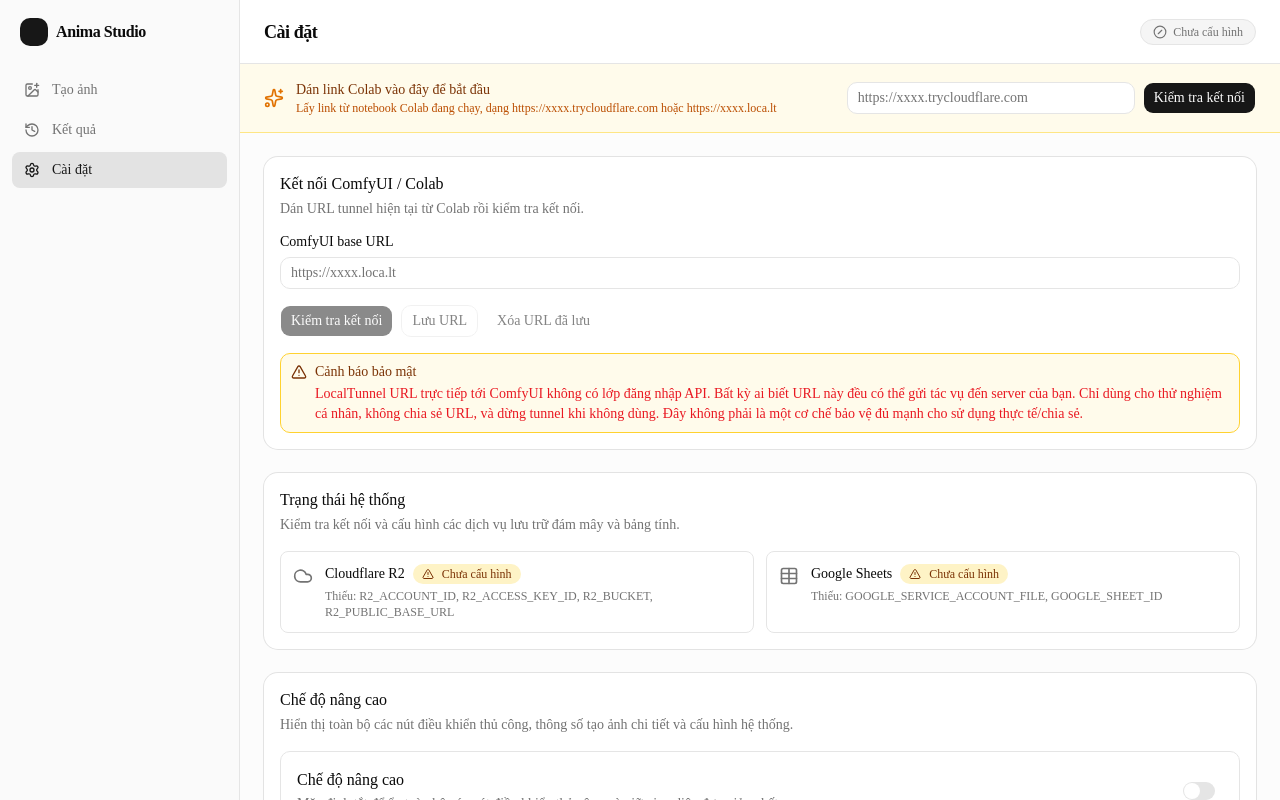
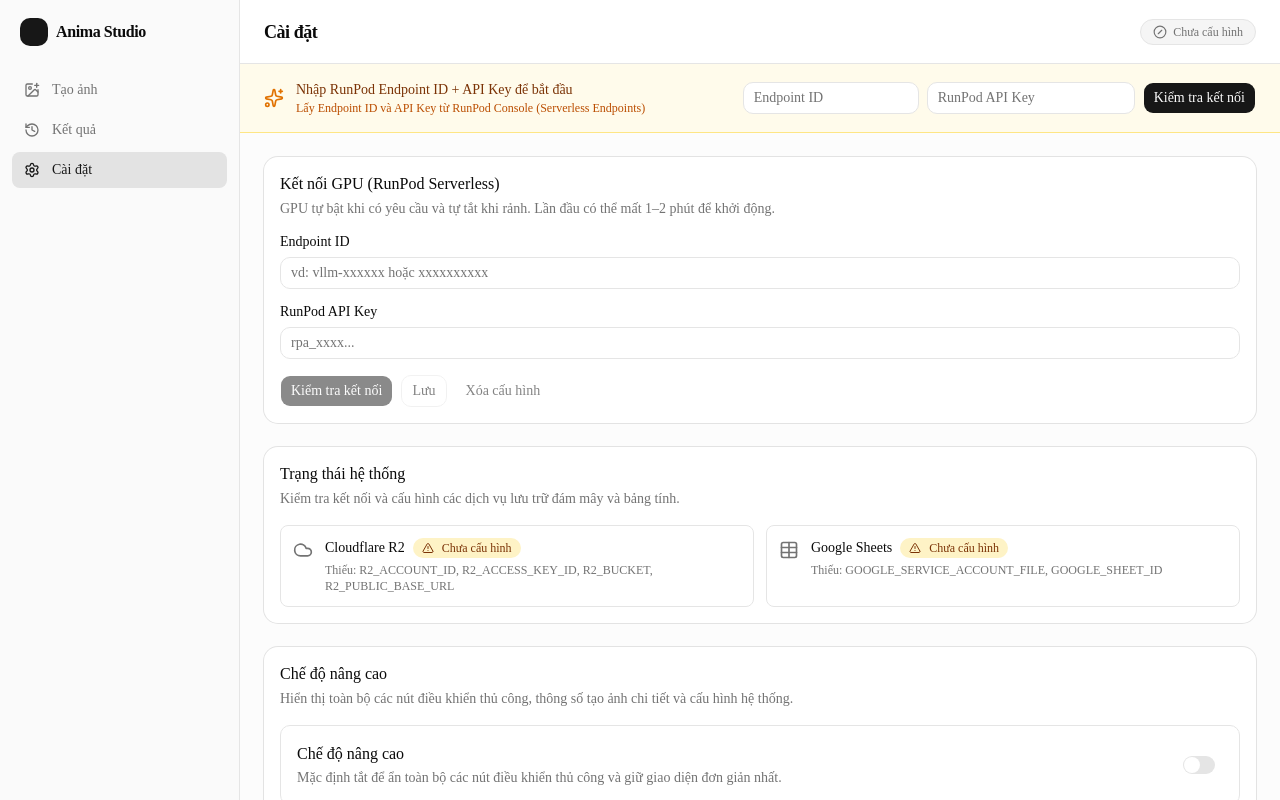
Before and after one commit to PromptSmithX/genflow-studio, a Next.js app: page /settings in a window 1280 px wide. Built offline with nearby package versions, Linux system fonts and the light colour scheme; no server answers; the database is empty.

Commit message:
feat(ui): update connection card and onboarding banner for RunPod Serverless

```diff
--- a/components/app-shell/connect-onboarding.tsx
+++ b/components/app-shell/connect-onboarding.tsx
@@ -5,44 +5,49 @@ import { toast } from "sonner";
 import { Sparkles, Loader2 } from "lucide-react";
 import { Button } from "@/components/ui/button";
 import { Input } from "@/components/ui/input";
-import { useSettings, useUpdateSettings } from "@/hooks/use-settings";
+import { useUpdateSettings } from "@/hooks/use-settings";
 import { useConnectionTest, useHeaderConnectionState } from "@/hooks/use-connection";
 
-/**
- * A full-width banner shown on every studio page while ComfyUI isn't
- * connected -- the first thing a non-technical user needs to do each time
- * the dev hands them a fresh Colab tunnel link. Hidden once connected.
- */
 export function ConnectOnboarding() {
   const { state } = useHeaderConnectionState();
-  const { data: settings } = useSettings();
   const updateSettings = useUpdateSettings();
   const testMutation = useConnectionTest();
-  const [url, setUrl] = useState("");
+  const [endpointId, setEndpointId] = useState("");
+  const [apiKey, setApiKey] = useState("");
 
   if (state === "connected" || state === "checking") return null;
 
   function handleConnect() {
-    if (!url.trim()) {
-      toast.error("Dán link Colab vào ô trước khi kiểm tra");
+    if (!endpointId.trim()) {
+      toast.error("Nhập Endpoint ID trước khi kiểm tra");
       return;
     }
-    testMutation.mutate(url, {
+    if (!apiKey.trim()) {
+      toast.error("Nhập API Key trước khi kiểm tra");
+      return;
+    }
+    testMutation.mutate(
+      { endpointId: endpointId.trim(), apiKey: apiKey.trim() },
+      {
         onSuccess: (result) => {
           if (result.state !== "connected") {
-          toast.error(result.error?.message ?? "Không kết nối được, kiểm tra lại link");
+            toast.error(result.error?.message ?? "Không kết nối được, kiểm tra lại thông tin");
             return;
           }
           updateSettings.mutate(
-          { comfyBaseUrl: url },
+            {
+              runpodEndpointId: endpointId.trim(),
+              runpodApiKey: apiKey.trim(),
+            },
             {
               onSuccess: () => toast.success("Đã kết nối! Bạn có thể bắt đầu tạo ảnh."),
-            onError: () => toast.error("Kết nối OK nhưng lưu link bị lỗi, thử lại"),
+              onError: () => toast.error("Kết nối OK nhưng lưu cấu hình bị lỗi, thử lại"),
             },
           );
         },
-      onError: () => toast.error("Không kết nối được, kiểm tra lại link"),
-    });
+        onError: () => toast.error("Không kết nối được, kiểm tra lại thông tin"),
+      },
+    );
   }
 
   const isBusy = testMutation.isPending || updateSettings.isPending;
@@ -53,21 +58,25 @@ export function ConnectOnboarding() {
         <Sparkles className="h-5 w-5 shrink-0 text-amber-600" aria-hidden />
         <div className="min-w-[220px] flex-1">
           <p className="text-sm font-medium text-amber-900">
-            {settings?.comfyBaseUrl
-              ? "Mất kết nối tới Colab — dán link mới ở đây"
-              : "Dán link Colab vào đây để bắt đầu"}
+            Nhập RunPod Endpoint ID + API Key để bắt đầu
           </p>
           <p className="text-xs text-amber-700">
-            Lấy link từ notebook Colab đang chạy, dạng https://xxxx.trycloudflare.com hoặc
-            https://xxxx.loca.lt
+            Lấy Endpoint ID và API Key từ RunPod Console (Serverless Endpoints)
           </p>
         </div>
-        <div className="flex w-full gap-2 sm:w-auto">
+        <div className="flex w-full flex-wrap gap-2 sm:w-auto">
           <Input
-            value={url}
-            onChange={(e) => setUrl(e.target.value)}
-            placeholder="https://xxxx.trycloudflare.com"
-            className="bg-white sm:w-72"
+            value={endpointId}
+            onChange={(e) => setEndpointId(e.target.value)}
+            placeholder="Endpoint ID"
+            className="bg-white sm:w-44"
+          />
+          <Input
+            type="password"
+            value={apiKey}
+            onChange={(e) => setApiKey(e.target.value)}
+            placeholder="RunPod API Key"
+            className="bg-white sm:w-52"
           />
           <Button onClick={handleConnect} disabled={isBusy}>
             {isBusy ? <Loader2 className="h-4 w-4 animate-spin" /> : "Kiểm tra kết nối"}
--- a/components/settings/connection-card.tsx
+++ b/components/settings/connection-card.tsx
@@ -2,12 +2,11 @@
 
 import { useState } from "react";
 import { toast } from "sonner";
-import { AlertTriangle, CheckCircle2, XCircle } from "lucide-react";
+import { CheckCircle2, XCircle } from "lucide-react";
 import { Card, CardContent, CardHeader, CardTitle, CardDescription } from "@/components/ui/card";
 import { Button } from "@/components/ui/button";
 import { Input } from "@/components/ui/input";
 import { Label } from "@/components/ui/label";
-import { Alert, AlertDescription, AlertTitle } from "@/components/ui/alert";
 import { Badge } from "@/components/ui/badge";
 import { Skeleton } from "@/components/ui/skeleton";
 import { useSettings, useUpdateSettings } from "@/hooks/use-settings";
@@ -19,42 +18,69 @@ export function ConnectionCard() {
   const updateSettings = useUpdateSettings();
   const testMutation = useConnectionTest();
 
-  const [url, setUrl] = useState("");
+  const [endpointId, setEndpointId] = useState("");
+  const [apiKey, setApiKey] = useState("");
   const [lastResult, setLastResult] = useState<ConnectionTestResponse | null>(null);
   const [syncedSettings, setSyncedSettings] = useState<typeof settings>(undefined);
-  const hasUnsavedChanges = url !== (settings?.comfyBaseUrl ?? "");
+
+  const hasUnsavedChanges =
+    endpointId !== (settings?.runpodEndpointId ?? "") || Boolean(apiKey);
 
   if (settings !== syncedSettings) {
     setSyncedSettings(settings);
-    if (settings) setUrl(settings.comfyBaseUrl ?? "");
+    if (settings) {
+      setEndpointId(settings.runpodEndpointId ?? "");
+      setApiKey("");
+    }
   }
 
   function handleTest() {
-    testMutation.mutate(url || undefined, {
-      onSuccess: (result) => {
-        setLastResult(result);
-        if (result.state === "connected") toast.success("Kết nối ComfyUI thành công");
-        else toast.error(result.error?.message ?? "Không kết nối được");
+    testMutation.mutate(
+      {
+        endpointId: endpointId || undefined,
+        apiKey: apiKey || undefined,
       },
-      onError: () => toast.error("Không kết nối được tới ComfyUI"),
-    });
+      {
+        onSuccess: (result) => {
+          setLastResult(result);
+          if (result.state === "connected") {
+            toast.success("Kết nối RunPod thành công");
+          } else {
+            toast.error(result.error?.message ?? "Không kết nối được");
+          }
+        },
+        onError: () => toast.error("Không kết nối được tới RunPod"),
+      },
+    );
   }
 
   function handleSave() {
     updateSettings.mutate(
-      { comfyBaseUrl: url },
       {
-        onSuccess: () => toast.success("Đã lưu URL kết nối"),
+        runpodEndpointId: endpointId,
+        runpodApiKey: apiKey || undefined,
+      },
+      {
+        onSuccess: () => {
+          setApiKey("");
+          toast.success("Đã lưu cấu hình RunPod");
+        },
         onError: (e) => toast.error(e instanceof Error ? e.message : "Lưu thất bại"),
       },
     );
   }
 
   function handleClear() {
-    setUrl("");
+    setEndpointId("");
+    setApiKey("");
+    setLastResult(null);
     updateSettings.mutate(
-      { comfyBaseUrl: null },
-      { onSuccess: () => { setLastResult(null); toast.success("Đã xóa URL đã lưu"); } },
+      { runpodEndpointId: null, runpodApiKey: null },
+      {
+        onSuccess: () => {
+          toast.success("Đã xóa cấu hình RunPod");
+        },
+      },
     );
   }
 
@@ -67,36 +93,61 @@ export function ConnectionCard() {
     );
   }
 
+  const isConfiguredOrHasInput = Boolean(endpointId || settings?.runpodEndpointId);
+
   return (
     <Card>
       <CardHeader>
-        <CardTitle>Kết nối ComfyUI / Colab</CardTitle>
-        <CardDescription>Dán URL tunnel hiện tại từ Colab rồi kiểm tra kết nối.</CardDescription>
+        <CardTitle>Kết nối GPU (RunPod Serverless)</CardTitle>
+        <CardDescription>
+          GPU tự bật khi có yêu cầu và tự tắt khi rảnh. Lần đầu có thể mất 1–2 phút để khởi động.
+        </CardDescription>
       </CardHeader>
       <CardContent className="space-y-4">
         <div className="space-y-2">
-          <Label htmlFor="comfy-url">ComfyUI base URL</Label>
+          <Label htmlFor="endpoint-id">Endpoint ID</Label>
           <Input
-            id="comfy-url"
-            value={url}
-            onChange={(e) => setUrl(e.target.value)}
-            placeholder="https://xxxx.loca.lt"
+            id="endpoint-id"
+            value={endpointId}
+            onChange={(e) => setEndpointId(e.target.value)}
+            placeholder="vd: vllm-xxxxxx hoặc xxxxxxxxxx"
+          />
+        </div>
+
+        <div className="space-y-2">
+          <Label htmlFor="api-key">RunPod API Key</Label>
+          <Input
+            id="api-key"
+            type="password"
+            value={apiKey}
+            onChange={(e) => setApiKey(e.target.value)}
+            placeholder={
+              settings?.hasRunpodKey ? "Đã lưu — để trống nếu không đổi" : "rpa_xxxx..."
+            }
           />
         </div>
 
         <div className="flex flex-wrap items-center gap-2">
-          <Button onClick={handleTest} disabled={testMutation.isPending || !url}>
+          <Button onClick={handleTest} disabled={testMutation.isPending || !isConfiguredOrHasInput}>
             {testMutation.isPending ? "Đang kiểm tra..." : "Kiểm tra kết nối"}
           </Button>
-          <Button variant="outline" onClick={handleSave} disabled={updateSettings.isPending || !hasUnsavedChanges}>
-            Lưu URL
+          <Button
+            variant="outline"
+            onClick={handleSave}
+            disabled={updateSettings.isPending || !hasUnsavedChanges}
+          >
+            Lưu
           </Button>
-          <Button variant="ghost" onClick={handleClear} disabled={!settings?.comfyBaseUrl}>
-            Xóa URL đã lưu
+          <Button
+            variant="ghost"
+            onClick={handleClear}
+            disabled={!settings?.runpodEndpointId && !settings?.hasRunpodKey}
+          >
+            Xóa cấu hình
           </Button>
           {hasUnsavedChanges && (
             <Badge variant="destructive" className="ml-1">
-              Có thay đổi chưa lưu — bấm &quot;Lưu URL&quot; trước khi rời trang
+              Có thay đổi chưa lưu — bấm &quot;Lưu&quot; trước khi rời trang
             </Badge>
           )}
         </div>
@@ -117,36 +168,21 @@ export function ConnectionCard() {
             <div>
               {lastResult.state === "connected" ? (
                 <>
-                  <p className="font-medium">Đã kết nối</p>
-                  <p className="text-xs">
-                    Phiên bản ComfyUI: {lastResult.version ?? "—"} · GPU: {lastResult.gpu ?? "—"}
-                    {lastResult.vramFreeMb != null && lastResult.vramTotalMb != null
-                      ? ` · VRAM trống: ${lastResult.vramFreeMb}/${lastResult.vramTotalMb} MB`
-                      : ""}
+                  <p className="font-medium">
+                    Đã kết nối — worker: {lastResult.workers?.idle ?? 0} rảnh, {lastResult.workers?.running ?? 0} đang chạy; job chờ: {lastResult.jobs?.inQueue ?? 0}
                   </p>
                   <p className="text-xs text-muted-foreground">
                     Kiểm tra lúc {new Date(lastResult.checkedAt).toLocaleTimeString("vi-VN")}
                   </p>
                 </>
               ) : (
-                <>
-                  <p className="font-medium">Không kết nối được</p>
-                  <p className="text-xs">{lastResult.error?.message}</p>
-                </>
+                <p className="font-medium">
+                  Không kết nối được: {lastResult.error?.message ?? "Lỗi không xác định"}
+                </p>
               )}
             </div>
           </div>
         )}
-
-        <Alert variant="destructive" className="border-amber-300 bg-amber-50 text-amber-900">
-          <AlertTriangle className="h-4 w-4" />
-          <AlertTitle>Cảnh báo bảo mật</AlertTitle>
-          <AlertDescription className="text-amber-800">
-            LocalTunnel URL trực tiếp tới ComfyUI không có lớp đăng nhập API. Bất kỳ ai biết URL này đều có thể
-            gửi tác vụ đến server của bạn. Chỉ dùng cho thử nghiệm cá nhân, không chia sẻ URL, và dừng tunnel khi
-            không dùng. Đây không phải là một cơ chế bảo vệ đủ mạnh cho sử dụng thực tế/chia sẻ.
-          </AlertDescription>
-        </Alert>
       </CardContent>
     </Card>
   );
```
Lines whose indentation alone changed are shown as unchanged.
